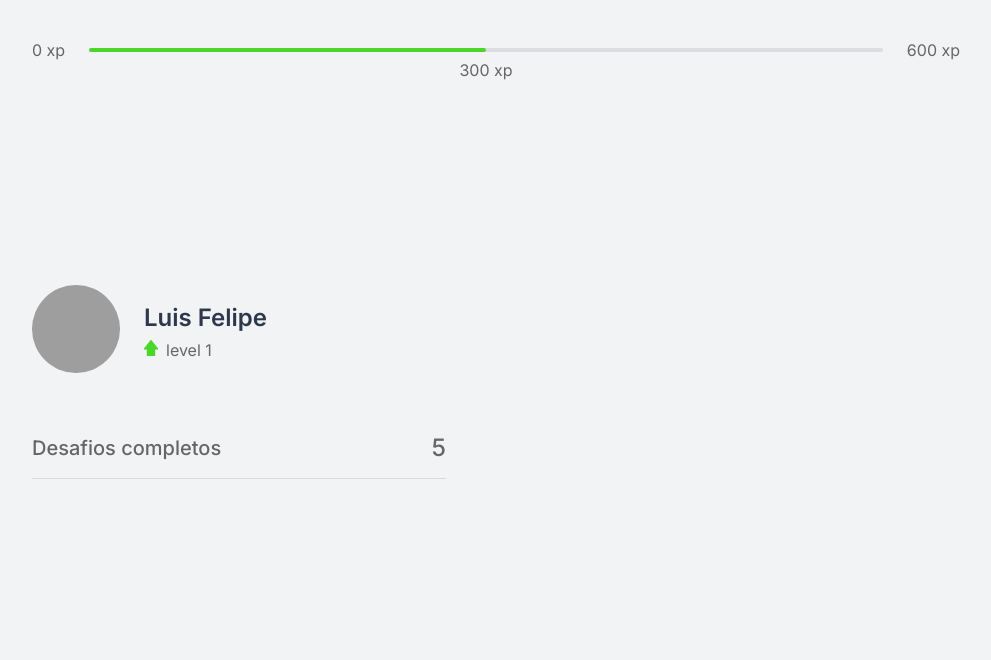
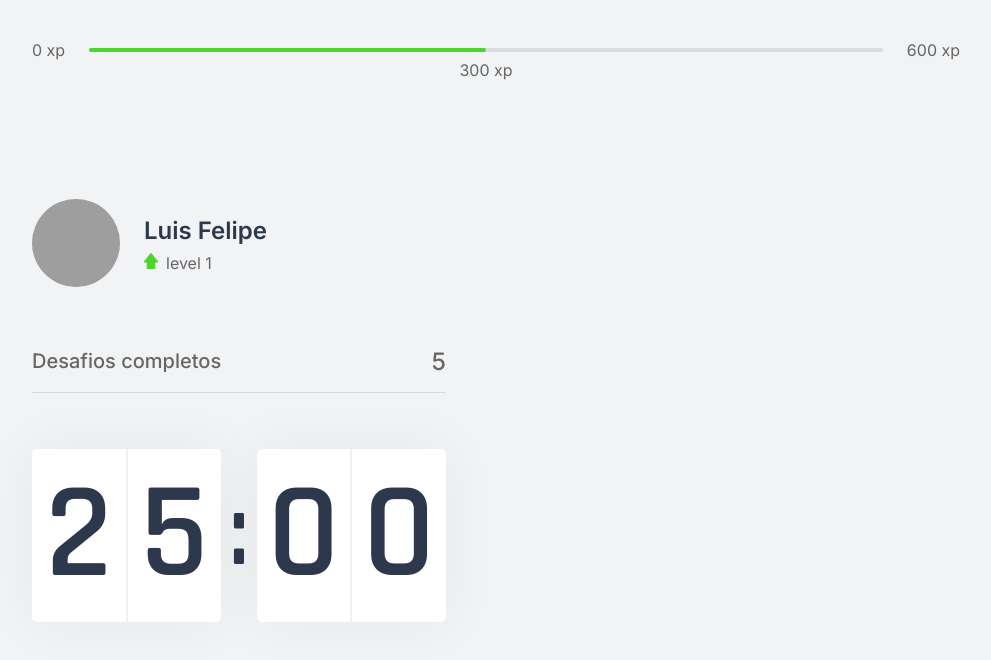
Before and after one commit to luisfelipefr/move-pomodor, a Next.js app: page / in a window 1280 px wide. Shown: the top 660 px of the page, without its empty margins (144-1135 px from the left). Built offline with nearby package versions, Linux system fonts and the light colour scheme; grey boxes are pictures that could not be loaded.

Commit message:
Creating Countdown

```diff
--- /dev/null
+++ b/src/components/Countdown.tsx
@@ -0,0 +1,17 @@
+import styles from '../styles/Components/Countdown.module.css'
+
+export function Countdown () {
+  return (
+    <div className={styles.countdownContainer}>
+      <div>
+        <span>2</span>
+        <span>5</span>
+      </div>
+      <span>:</span>
+      <div>
+        <span>0</span>
+        <span>0</span>
+      </div>
+    </div>
+  )
+}
--- a/src/pages/index.tsx
+++ b/src/pages/index.tsx
@@ -1,5 +1,6 @@
 import React from "react";
 import { CompletedChallengers } from "../components/CompletedChallengers";
+import { Countdown } from "../components/Countdown";
 
 import { ExperienceBar } from "../components/ExperienceBar";
 import { Profile } from "../components/Profile";
@@ -13,6 +14,7 @@
         <div>
           <Profile />
           <CompletedChallengers />
+          <Countdown/>
         </div>
         <div></div>
       </section>
--- /dev/null
+++ b/src/styles/Components/Countdown.module.css
@@ -0,0 +1,37 @@
+.countdownContainer {
+  display: flex;
+  align-items: center;
+  font-family: Rajdhani;
+  font-weight: 600;
+  color: var(--title);
+}
+
+.countdownContainer > div {
+  flex: 1;
+  display: flex;
+  align-items: center;
+  justify-content: space-evenly;
+
+  background: var(--white);
+  box-shadow: 0 0 60px rgba(0, 0, 0, 0.05);
+  border-radius: 5px;
+  font-size: 8.5rem;
+  text-align: center;
+}
+
+.countdownContainer > div span {
+  flex: 1;
+}
+
+.countdownContainer > div span:first-child {
+  border-right: 1px solid #f0f1f3;
+}
+
+.countdownContainer > div span:last-child {
+  border-left: 1px solid #f0f1f3;
+}
+
+.countdownContainer > span {
+  font-size: 6.25rem;
+  margin: 0 0.5rem;
+}
```
